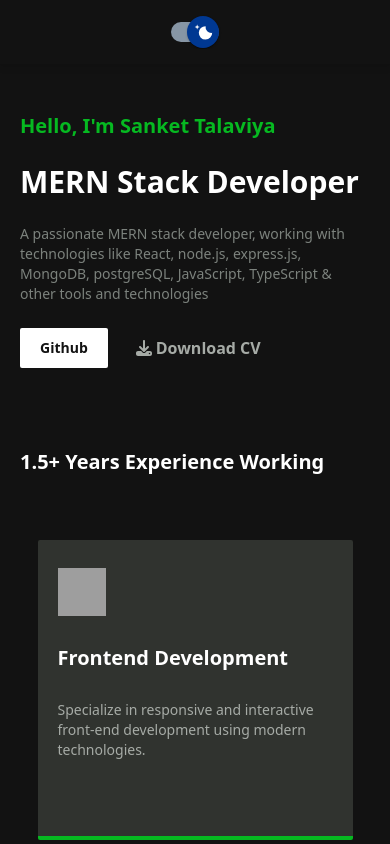
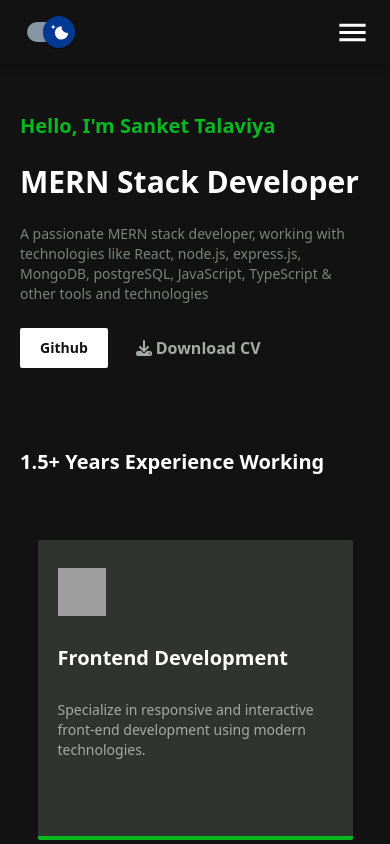
Before and after one commit to Sanket4450/Portfolio, a React (Vite) app: page / in a window 390 px wide. Shown: the top 844 px of the page. Built offline with nearby package versions, Linux system fonts and the light colour scheme; grey boxes are pictures that could not be loaded.

Commit message:
added drawer

```diff
--- a/index.html
+++ b/index.html
@@ -3,7 +3,7 @@
 
 <head>
   <meta charset="UTF-8" />
-  <link rel="icon" type="image/x-icon" href="public/portfolio-fevicon.png">
+  <link rel="icon" type="image/x-icon" href="portfolio-fevicon.png">
   <meta name="viewport" content="width=device-width, initial-scale=1.0" />
   <title>Sanket Talaviya - Portfolio</title>
 </head>
--- a/src/common/styles.js
+++ b/src/common/styles.js
@@ -1,5 +1,11 @@
 export const NavLinkClasses =
-  'text-[13px] font-semibold text-primary hover:cursor-pointer hover:underline hover:underline-offset-4 hover:decoration-2 hover:decoration-text-primary'
+  ' text-[13px] font-semibold text-primary hover:cursor-pointer hover:underline hover:underline-offset-4 hover:decoration-2 hover:decoration-text-primary'
 
 export const NavLinkActiveClasses =
-  'text-[13px] font-semibold text-primary hover:cursor-pointer underline underline-offset-4 decoration-2 decoration-text-primary'
+  ' text-[13px] font-semibold text-primary hover:cursor-pointer underline underline-offset-4 decoration-2 decoration-text-primary'
+
+export const NavMenuClasses =
+  ' w-56 h-10 font-semibold text-[#171717] pl-2 flex items-center hover:cursor-pointer hover:bg-[#c6c6c6]'
+
+export const NavMenuActiveClasses =
+  ' w-56 h-10 font-semibold text-[#171717] pl-2 flex items-center hover:cursor-pointer bg-[#09bd24]'
--- /dev/null
+++ b/src/components/header/NavMenu.jsx
@@ -0,0 +1,31 @@
+import { useState } from 'react'
+import { Drawer, Box, Typography } from '@mui/material'
+import { Menu } from '@mui/icons-material'
+import { navButtons } from '../../data/header'
+import { NavLink } from 'react-router-dom'
+import { NavMenuClasses, NavMenuActiveClasses } from '../../common/styles'
+
+export const NavMenu = () => {
+  const [isDrawerOpen, setIsDrawerOpen] = useState(false)
+
+  return (
+    <div className=" sm:hidden">
+      <div className=" hover:cursor-pointer" onClick={() => setIsDrawerOpen(!isDrawerOpen)}>
+        <Menu fontSize="large" className=" text-primary" />
+      </div>
+      <Drawer anchor="right" open={isDrawerOpen} onClose={() => setIsDrawerOpen(false)}>
+        <h2 className=" bg-[#171717] text-white p-3 font-semibold text-2xl">Portfolio</h2>
+        {navButtons.map((button) => (
+          <NavLink
+            key={button.id}
+            to={button.path}
+            onClick={() => setIsDrawerOpen(false)}
+            className={({ isActive }) => (isActive ? NavMenuActiveClasses : NavMenuClasses)}
+          >
+            {button.text}
+          </NavLink>
+        ))}
+      </Drawer>
+    </div>
+  )
+}
--- a/src/components/header/index.jsx
+++ b/src/components/header/index.jsx
@@ -1,11 +1,13 @@
 import { DarkModeSwitch } from './DarkModeSwitch'
 import { NavBar } from './NavBar'
+import { NavMenu } from './NavMenu'
 
 export const Header = () => {
   return (
-    <header className=" bg-primary max-sm:px-5 sm:px-[5vw] lg:px-[80px] h-16 flex max-phone:justify-center phone:justify-between items-center sticky top-0 z-10 drop-shadow-md ">
+    <header className=" bg-primary max-sm:px-5 sm:px-[5vw] lg:px-[80px] h-16 flex justify-between items-center sticky top-0 z-10 drop-shadow-md ">
       <DarkModeSwitch />
       <NavBar />
+      <NavMenu />
     </header>
   )
 }
--- a/src/components/home/UserDetails.jsx
+++ b/src/components/home/UserDetails.jsx
@@ -19,7 +19,8 @@ export const UserDetails = () => {
           Github
         </a>
         <a
-          href="../../assets/pngs/resume.png"
+          href="https://drive.google.com/file/d/1w3THQnRq3xIBr5DJ1iKTGFX2jSlB84hN/view?usp=drive_link"
+          target='_blank'
           className=" text-gray-strong flex space-x-1"
           download="cv"
           rel="noreferrer"
--- a/src/components/project/AllProjects.jsx
+++ b/src/components/project/AllProjects.jsx
@@ -2,7 +2,7 @@ import { forwardRef } from 'react'
 import { ProjectCard } from './ProjectCard'
 import { projectCards } from '../../data/projects'
 
-export const AllProjects = forwardRef(({projectName}, ref) => {
+export const AllProjects = forwardRef(({ projectName }, ref) => {
   return (
     <div className=" space-y-20 py-20">
       {projectCards.map((card) => (
```
